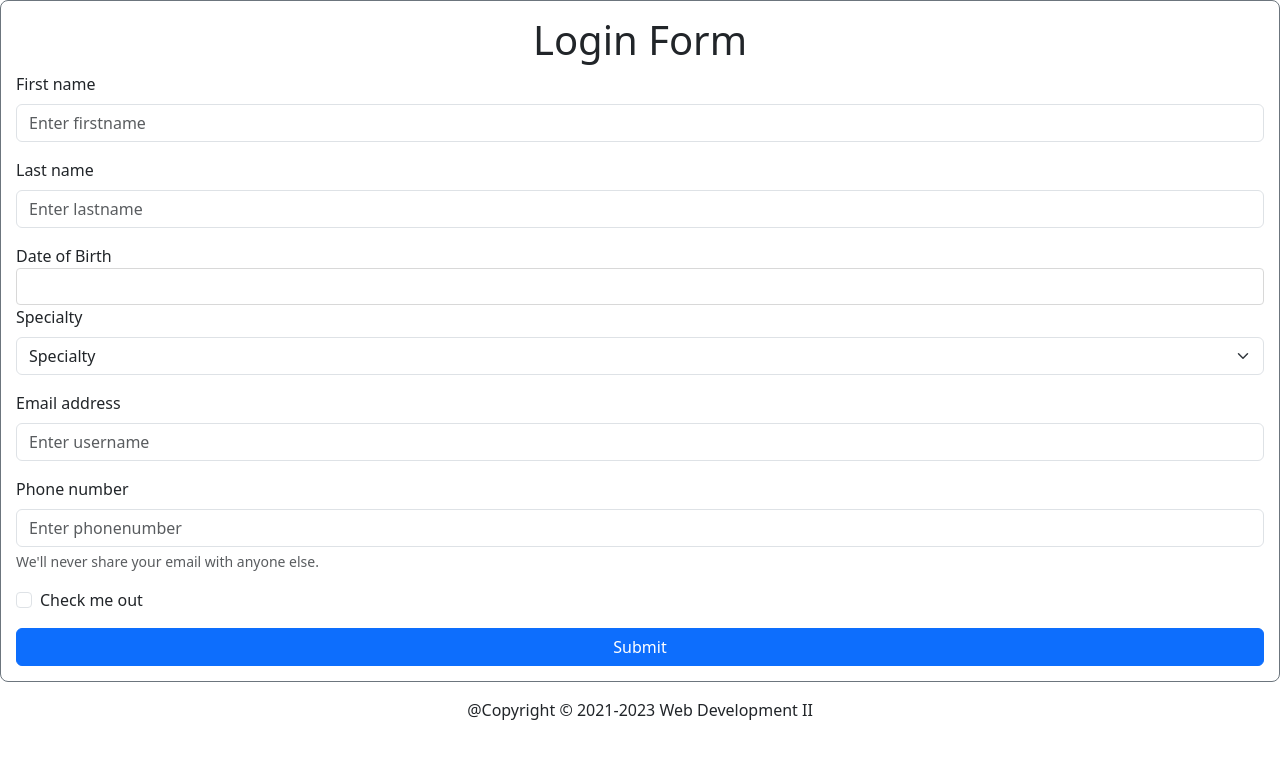
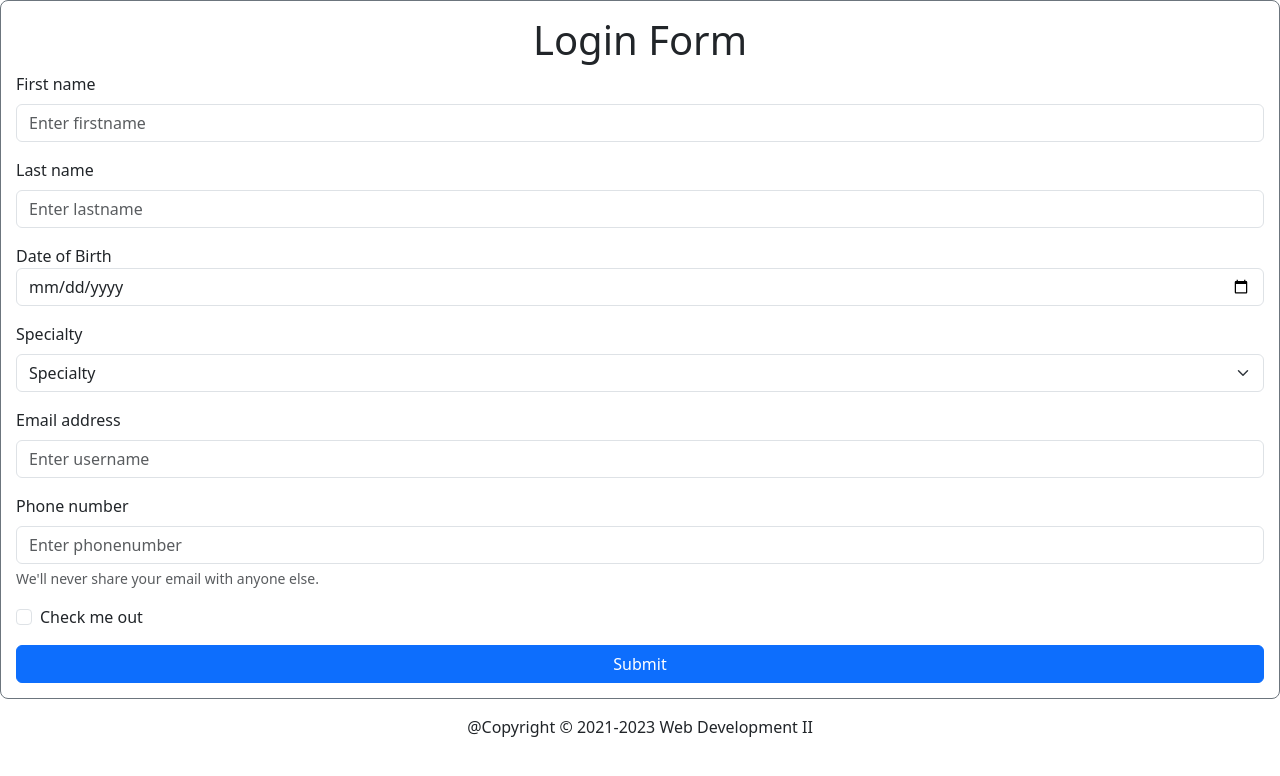
Before and after one commit to Shaine123/berdidaPhp, a PHP site: page / in a window 1280 px wide. Shown: the top 776 px of the page. Run offline with PHP 8.4, Linux system fonts and the light colour scheme.

Commit message:
new date

```diff
--- a/shainePhpOrig/index.php
+++ b/shainePhpOrig/index.php
@@ -10,9 +10,13 @@
     <label for="exampleInputEmail1" class="form-label">Last name</label>
     <input type="text" class="form-control" id="exampleInputEmail1" aria-describedby="emailHelp" placeholder="Enter lastname" name="lname">
   </div>
-
+  <div class="mb-3">
+    <label for="startDate">Date of Birth</label>
+    <input type="date" class="form-control" id="exampleInputEmail1" aria-describedby="emailHelp" placeholder="Enter lastname" name="date">
+  </div>
+<!-- This is the jquery code for date
   <label for="startDate">Date of Birth</label>
-  <input id="datepicker" type="text" name="date"/>
+  <input id="datepicker" type="text" name="date"/> -->
 
   <div class="mb-3">
   <label class="form-label" for="specialty">Specialty</label>
```
